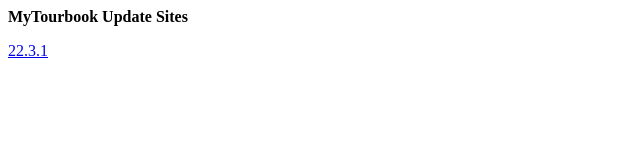
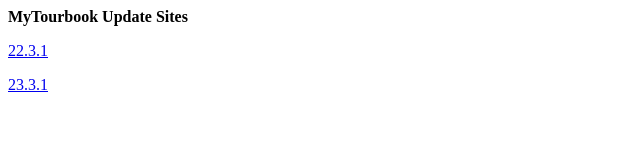
Before and after one commit to mytourbook/mytourbook.github.io, a plain HTML site: page index.html in a window 1280 px wide. Shown: the full height of the page, 0-640 px from the left. Drawn offline with Linux system fonts and the light colour scheme.

Commit message:
[23.3.1] Update site

```diff
--- a/index.html
+++ b/index.html
@@ -2,5 +2,6 @@
 <body>
   <p><b>MyTourbook Update Sites</b></p>
   <p><a href="update-sites/22.3.1">22.3.1</a></p>
+  <p><a href="update-sites/23.3.1">23.3.1</a></p>
 </body>
 </html>
```
